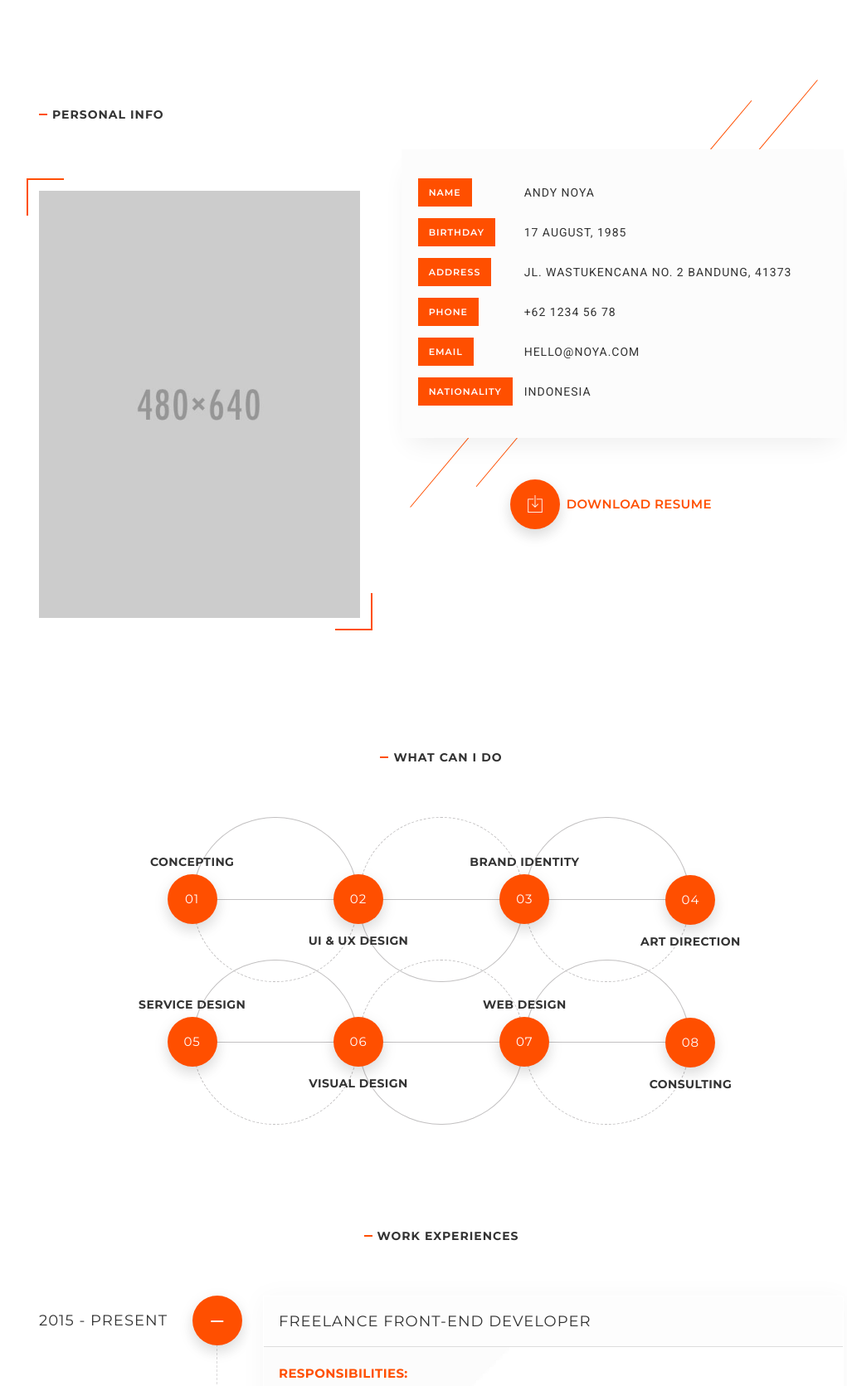
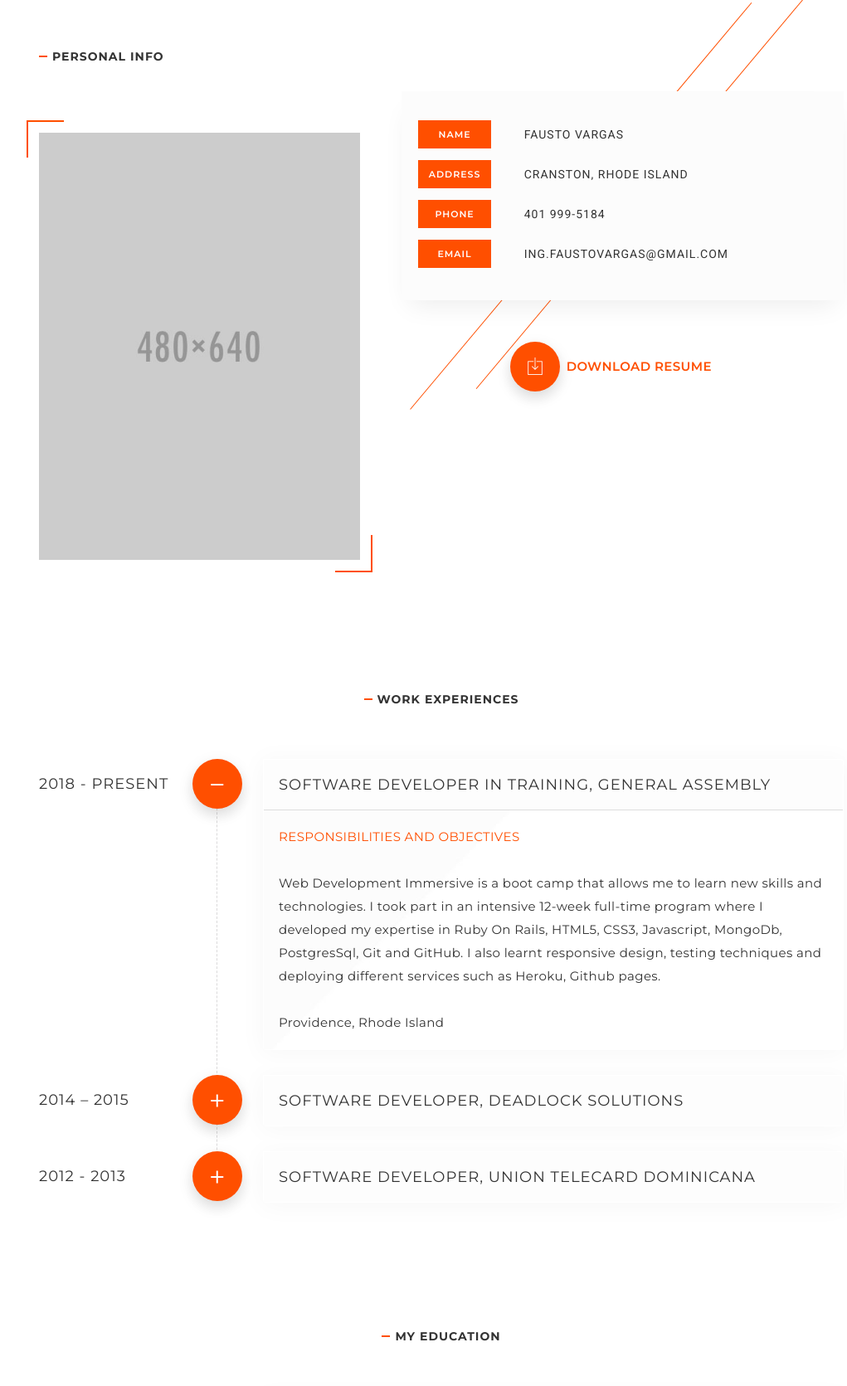
Before and after one commit to fVargasg/fausto-portfolio, a plain HTML site: page index.html in a window 1280 px wide. Shown: the part 1129-2800 px from the top of the page at 83% size, without its empty margins (158-1179 px from the left). Drawn offline with Linux system fonts and the light colour scheme; files whose address does not match are found by name.

Commit message:
Added a few changes

```diff
--- a/assets/css/styles.css
+++ b/assets/css/styles.css
@@ -185,7 +185,7 @@ h6 {
   padding: 0;
 }
 h1 {
-  font-size: 45px;
+  font-size: 48px;
   line-height: 50px;
 }
 h2 {
@@ -209,6 +209,10 @@ h6 {
   line-height: 23px;
 }
 
+.list-unstyled  li label {
+  width: 18%;
+  text-align: center;
+}
 
 /**
 * Text size
@@ -342,6 +346,9 @@ h6 {
 }
 .font-weight-400 {
   font-weight: 400 !important;
+}
+.font-weight-500 {
+  font-weight: 500 !important;
 }
 .font-weight-600 {
   font-weight: 600 !important;
--- a/index.html
+++ b/index.html
@@ -5,7 +5,7 @@
 <!--[if gt IE 8]><!--> <html class="no-js" lang="en"> <!--<![endif]-->
 <head>
     <meta charset="utf-8">
-    <title>NOYA - One Page Personal Theme</title>
+    <title>Fausto Vargas</title>
     <meta name="description" content="noya one page personal theme"/>
     <meta name="keywords" content="noya, one page, personal theme"/>
     <meta name="viewport" content="width=device-width, initial-scale=1, maximum-scale=1.0, user-scalable=no">
@@ -25,7 +25,7 @@
     <link href="assets/css/styles.css" rel="stylesheet" type="text/css">
 
     <!-- Color CSS -->
-    <!--<link href="assets/css/colors/blue.css" rel="stylesheet" type="text/css">-->
+    <!-- <link href="assets/css/colors/blue.css" rel="stylesheet" type="text/css"> -->
 
     <!-- Modernizr JS for IE8 support of HTML5 elements and media queries -->
     <!--[if lt IE 8]>
@@ -50,14 +50,12 @@
     </div>
     <!-- //BACKGROUND GRID END -->
 
-
-
     <!-- HEADER START -->
     <header class="header">
         <div class="logo btn-shadow text-center">
             <div class="display-table height-100 width-100">
                 <div class="display-table-cell vertical-align-middle">
-                    <span class="display-inline-block font-weight-700 title-large position-relative">N</span>
+                    <span class="display-inline-block font-weight-500 title-large position-relative">FV</span>
                 </div>
                 <!-- //.display-table-cell -->
             </div>
@@ -77,8 +75,6 @@
     </header>
     <!-- //HEADER END -->
 
-
-
     <!-- NAVIGATION START -->
     <div id="navigation" class="navbar navbar-display-block" role="navigation">
         <div class="container-fluid display-table height-100 width-100">
@@ -117,8 +113,6 @@
     </div>
     <!-- //NAVIGATION END -->
 
-
-
     <!-- WRAPPER START -->
     <div class="wrapper">
 
@@ -128,9 +122,9 @@
                 <div class="container">
                     <div class="row">
                         <div class="col-md-12">
-                            <h2 class="font-weight-700 text-uppercase title-big">
-                                <span class="text-color">Hello</span> nice<br>people.
-                            </h2>
+                            <h1 class="font-weight-700 text-uppercase">
+                                <span class="text-color">Fausto Vargas</span><br>Full Stack Developer
+                            </h1>
                         </div>
                         <!-- //.col-md-12 -->
                     </div>
@@ -143,7 +137,6 @@
         <!-- //SECTION - HOME END -->
 
 
-
         <!-- SECTION - INTRODUCTION START -->
         <section id="introduction" class="section no-padding-tb">
             <div class="section-content">
@@ -156,11 +149,11 @@
                             <!-- //.section-title -->
 
                             <p class="margin-2-5 no-margin-bottom no-margin-rl title-extra-large-3">
-                                I'm <span class="text-color">Andy Noya</span> a Creative Front-end Developer with 8+ years of professional experience, currently living <span class="text-color">and</span> working in <span class="text-color">Bandung</span>.
+                                I'm <span class="text-color">Fausto Vargas</span> a Full Stack Developer with 8+ years of professional  using <span class="text-color">.NET Technologies.</span>
                             </p>
 
                             <p class="margin-5 no-margin-bottom no-margin-rl title-extra-large-3">
-                                In the last few years I worked and <span class="text-color">collaborated</span> with agencies such as Urban Studio, Martabak, Siomay & many more.
+                                In the last few years I have designed and developed <span class="text-color">Web Applications</span> for differents companies in my country Dominican Republic.
                             </p>
                         </div>
                         <!-- //.col-md-12 -->
@@ -208,33 +201,30 @@
                                     <ul class="list-unstyled text-small text-uppercase">
                                         <li>
                                             <label class="background-color text-white">Name</label>
-                                            <span class="font-family-alt text-medium">Andy Noya</span>
+                                            <span class="font-family-alt text-medium">Fausto Vargas</span>
                                         </li>
-
-                                        <li>
-                                            <label class="background-color text-white">Birthday</label>
-                                            <span class="font-family-alt text-medium">17 August, 1985</span>
-                                        </li>
-
                                         <li>
                                             <label class="background-color text-white">Address</label>
-                                            <span class="font-family-alt text-medium">Jl. Wastukencana No. 2 Bandung, 41373</span>
+                                            <span class="font-family-alt text-medium">Cranston, Rhode Island</span>
                                         </li>
 
                                         <li>
                                             <label class="background-color text-white">Phone</label>
-                                            <span class="font-family-alt text-medium">+62 1234 56 78</span>
+                                            <span class="font-family-alt text-medium">401 999-5184</span>
                                         </li>
 
                                         <li>
                                             <label class="background-color text-white">Email</label>
-                                            <span class="font-family-alt text-medium">hello@noya.com</span>
+                                            <span class="font-family-alt text-medium">ing.faustovargas@gmail.com</span>
                                         </li>
-
+                                        <!-- <li>
+                                            <label class="background-color text-white">Linkedin</label>
+                                            <span class="font-family-alt text-medium">https://www.linkedin.com/in/fausto-vargas-2bb01534/</span>
+                                        </li>
                                         <li>
-                                            <label class="background-color text-white">Nationality</label>
-                                            <span class="font-family-alt text-medium">Indonesia</span>
-                                        </li>
+                                            <label class="background-color text-white">GitHub</label>
+                                            <span class="font-family-alt text-medium">https://www.linkedin.com/in/fausto-vargas-2bb01534/</span>
+                                        </li> -->
                                     </ul>
                                 </div>
                                 <!-- //.inner-content -->
@@ -262,84 +252,6 @@
         <!-- //SECTION - PROFILE END -->
 
 
-
-        <!-- SECTION - SERVICES START -->
-        <section id="services" class="section no-padding-bottom">
-            <div class="section-content">
-                <div class="container">
-                    <div class="row">
-                        <div class="col-md-12">
-                            <div class="section-title text-center">
-                                <h2 class="font-weight-700 has-sideline letter-spacing-1 text-medium text-uppercase">What Can I Do</h2>
-                            </div>
-                            <!-- //.section-title -->
-
-                            <div class="services position-relative text-center width-100">
-                                <div class="item display-inline-block position-relative">
-                                    <span class="circle background-color btn-shadow letter-spacing-1 position-absolute text-center text-white text-large">01</span>
-                                    <label class="display-inline-block text-medium text-uppercase position-absolute">Concepting</label>
-                                </div>
-                                <!-- //.item -->
-
-                                <div class="item display-inline-block rotate-180 position-relative">
-                                    <span class="circle background-color btn-shadow letter-spacing-1 position-absolute text-center text-white text-large">02</span>
-                                    <label class="display-inline-block text-bottom text-medium text-uppercase position-absolute">UI & UX Design</label>
-                                </div>
-                                <!-- //.item -->
-
-                                <div class="item display-inline-block position-relative">
-                                    <span class="circle background-color btn-shadow letter-spacing-1 position-absolute text-center text-white text-large">03</span>
-                                    <label class="display-inline-block text-medium text-uppercase position-absolute">Brand Identity</label>
-                                </div>
-                                <!-- //.item -->
-
-                                <div class="item display-inline-block no-border no-circle position-absolute">
-                                    <span class="circle background-color btn-shadow letter-spacing-1 position-absolute text-center text-white text-large">04</span>
-                                    <label class="display-inline-block text-bottom text-medium text-uppercase position-absolute">Art Direction</label>
-                                </div>
-                                <!-- //.item -->
-                            </div>
-                            <!-- //.services -->
-
-                            <div class="services position-relative text-center width-100">
-                                <div class="item display-inline-block position-relative">
-                                    <span class="circle background-color btn-shadow letter-spacing-1 position-absolute text-center text-white text-large">05</span>
-                                    <label class="display-inline-block text-medium text-uppercase position-absolute">Service Design</label>
-                                </div>
-                                <!-- //.item -->
-
-                                <div class="item display-inline-block rotate-180 position-relative">
-                                    <span class="circle background-color btn-shadow letter-spacing-1 position-absolute text-center text-white text-large">06</span>
-                                    <label class="display-inline-block text-bottom text-medium text-uppercase position-absolute">Visual Design</label>
-                                </div>
-                                <!-- //.item -->
-
-                                <div class="item display-inline-block position-relative">
-                                    <span class="circle background-color btn-shadow letter-spacing-1 position-absolute text-center text-white text-large">07</span>
-                                    <label class="display-inline-block text-medium text-uppercase position-absolute">Web Design</label>
-                                </div>
-                                <!-- //.item -->
-
-                                <div class="item display-inline-block no-border no-circle position-absolute">
-                                    <span class="circle background-color btn-shadow letter-spacing-1 position-absolute text-center text-white text-large">08</span>
-                                    <label class="display-inline-block text-bottom text-medium text-uppercase position-absolute">Consulting</label>
-                                </div>
-                                <!-- //.item -->
-                            </div>
-                            <!-- //.services -->
-                        </div>
-                        <!-- //.col-md-12 -->
-                    </div>
-                    <!-- //.row -->
-                </div>
-                <!-- //.container -->
-            </div>
-            <!-- //.section-content -->
-        </section>
-        <!-- //SECTION - SERVICES END -->
-
-
-
         <!-- SECTION - WORK EXPERIENCES START -->
         <section id="work-experiences" class="section no-padding-bottom">
             <div class="section-content">
@@ -354,7 +266,7 @@
                             <div id="panel-group-work" class="panel-group panel-resume">
                                 <div class="item position-relative">
                                     <div class="panel-label display-block letter-spacing-1 text-extra-large text-uppercase position-absolute">
-                                        2015 - PRESENT
+                                        2018 - PRESENT
                                     </div>
                                     <!-- //.panel-label -->
 
@@ -363,16 +275,19 @@
                                     <div class="panel">
                                         <div class="panel-heading background-gray-light-2">
                                             <h4 class="panel-title letter-spacing-1 text-extra-large text-uppercase">
-                                                Freelance Front-end Developer
+                                                Software Developer in training, General Assembly
                                             </h4>
                                         </div>
                                         <!-- //.panel-heading -->
 
                                         <div id="resume-work-1" class="panel-collapse collapse in">
                                             <div class="panel-body text-large">
-                                                <p class="font-weight-700 text-color text-uppercase">Responsibilities:</p>
-                                                <p>Lorem ipsum dolor sit amet, consectetuer adipiscing elit, sed diam nonummy nibh euismod tincidunt ut laoreet dolore magna aliquam erat volutpat. Ut wisi enim ad minim veniam, quis nostrud exerci tation ullamcorper suscipit lobortis nisl ut aliquip ex ea commodo consequat.</p>
-                                            </div>
+                                                <p class="font-weight-500 text-color text-uppercase">Responsibilities and Objectives</p> <br />
+                                                <p>Web Development Immersive is a boot camp that allows me to learn new skills and technologies.
+                                                    I took part in an intensive 12-week full-time program where I developed my expertise in Ruby On Rails, HTML5, CSS3, Javascript, MongoDb, PostgresSql, Git and GitHub. I also learnt responsive design, testing techniques and deploying different services such as Heroku, Github pages. </p>
+                                                <br />
+                                                <p>Providence, Rhode Island</p>
+                                                </div>
                                             <!-- //.panel-body -->
                                         </div>
                                         <!-- //.panel-collapse -->
@@ -383,7 +298,7 @@
 
                                 <div class="item position-relative">
                                     <div class="panel-label display-block text-extra-large letter-spacing-1 text-uppercase position-absolute">
-                                        2013 - 2015
+                                        2014 – 2015
                                     </div>
                                     <!-- //.panel-label -->
 
@@ -392,15 +307,19 @@
                                     <div class="panel">
                                         <div class="panel-heading background-gray-light-2">
                                             <h4 class="panel-title letter-spacing-1 text-extra-large text-uppercase">
-                                                Front-end Developer, Company Name
+                                                Software Developer, Deadlock Solutions
                                             </h4>
                                         </div>
                                         <!-- //.panel-heading -->
 
                                         <div id="resume-work-2" class="panel-collapse collapse">
                                             <div class="panel-body text-large">
-                                                <p class="font-weight-700 text-color text-uppercase">Responsibilities:</p>
-                                                <p>Lorem ipsum dolor sit amet, consectetuer adipiscing elit, sed diam nonummy nibh euismod tincidunt ut laoreet dolore magna aliquam erat volutpat. Ut wisi enim ad minim veniam, quis nostrud exerci tation ullamcorper suscipit lobortis nisl ut aliquip ex ea commodo consequat.</p>
+                                                <p class="font-weight-500 text-color text-uppercase">Responsibilities</p><br />
+                                                <p>As a software developer and consultant, I was designing and implementing web applications using C#, Asp.Net Mvc, with MS SQL 2008 and Angular.js.
+                                                    Designing and implementing windows services to get information from databases (MS SQL 2008).
+                                                    I Designed an intranet web applications for internal users to manage cell phones reparations .</p>
+                                                <br />
+                                                <p>Santo Domingo, Dominican Republic</p>
                                             </div>
                                             <!-- //.panel-body -->
                                         </div>
@@ -421,15 +340,18 @@
                                     <div class="panel">
                                         <div class="panel-heading background-gray-light-2">
                                             <h4 class="panel-title letter-spacing-1 text-extra-large text-uppercase">
-                                                Web Designer, Company Name
+                                                Software Developer, Union Telecard Dominicana
                                             </h4>
                                         </div>
                                         <!-- //.panel-heading -->
 
                                         <div id="resume-work-3" class="panel-collapse collapse">
                                             <div class="panel-body text-large">
-                                                <p class="font-weight-700 text-color text-uppercase">Responsibilities:</p>
-                                                <p>Lorem ipsum dolor sit amet, consectetuer adipiscing elit, sed diam nonummy nibh euismod tincidunt ut laoreet dolore magna aliquam erat volutpat. Ut wisi enim ad minim veniam, quis nostrud exerci tation ullamcorper suscipit lobortis nisl ut aliquip ex ea commodo consequat.</p>
+                                                <p class="font-weight-500 text-color text-uppercase">Responsibilities</p><br />
+                                                <p>As a software developer, I was working in a team of developers designing and implementing windows services to get information from databases (MS SQL 2008) for reports.
+                                                   Designing intranet web applications for internal users to manage information about sales and others related tasks.</p>
+                                                <br />
+                                                <p>Santo Domingo, Dominican Republic</p>
                                             </div>
                                             <!-- //.panel-body -->
                                         </div>
```
